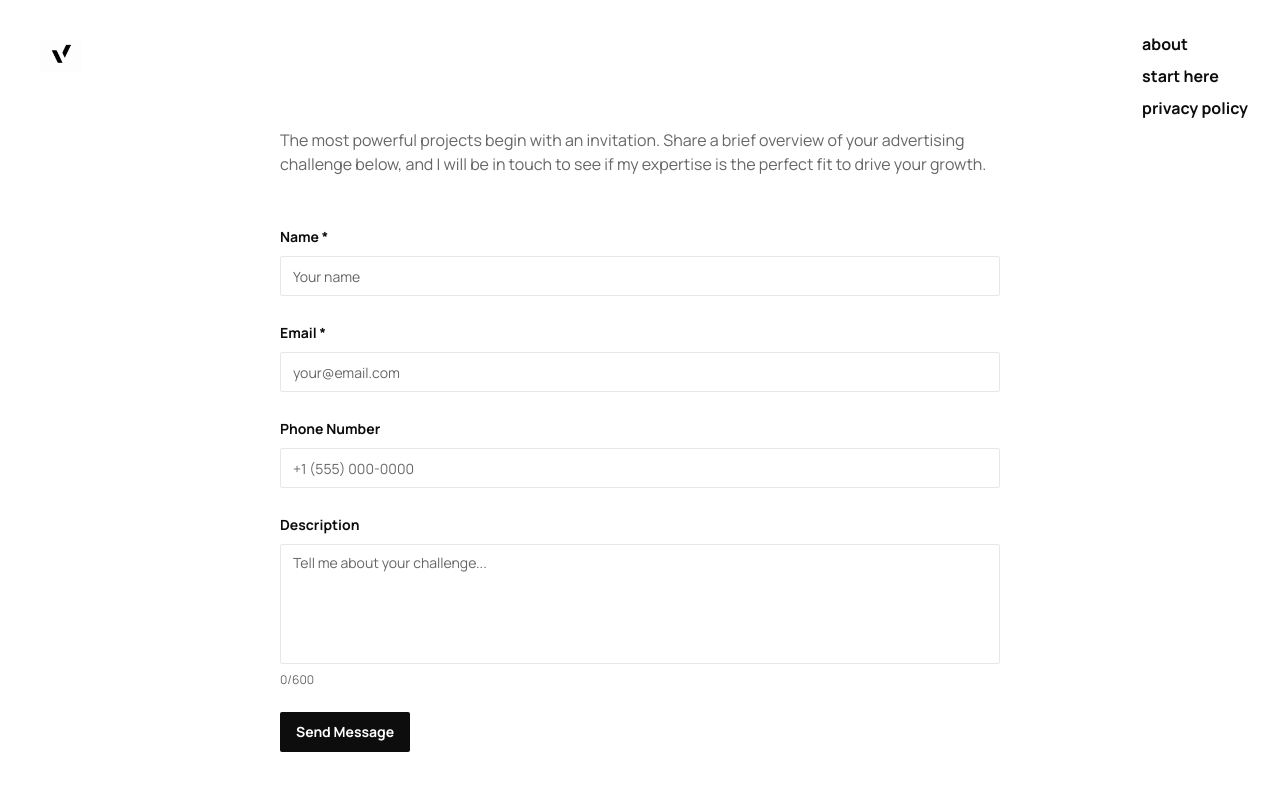
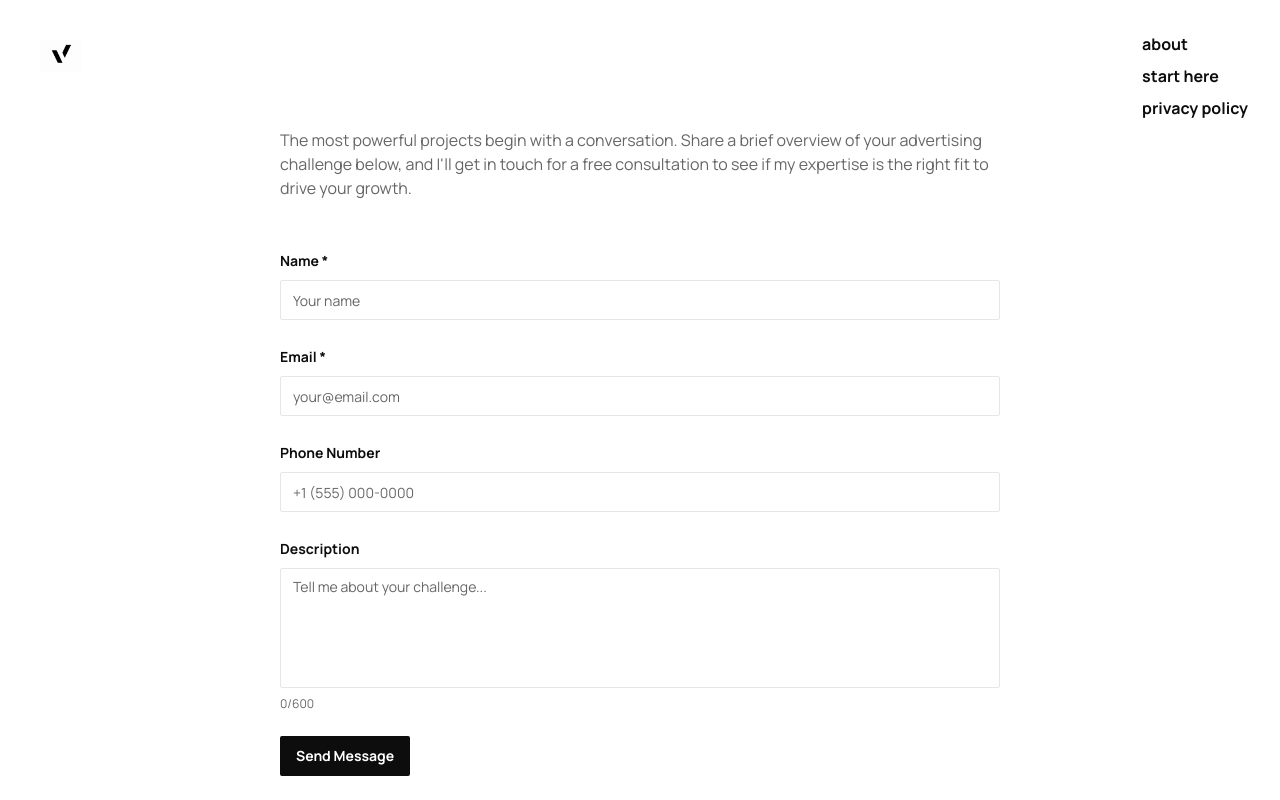
Before and after one commit to valioto/valentin-iliev-website, a React (Vite) app: page /reach-out in a window 1280 px wide. Shown: the top 800 px of the page. Built offline with nearby package versions, Linux system fonts and the light colour scheme; the HTML template or start-up script is replaced by a standard one; a web font is replaced by a local one.

Commit message:
Update lead gen form copy

```diff
--- a/src/pages/ReachOut.tsx
+++ b/src/pages/ReachOut.tsx
@@ -73,7 +73,7 @@ const ReachOut = () => {
         <div className="space-y-12 animate-fade-in">
           <div className="space-y-6">
             <p className="text-sm md:text-base text-muted-foreground leading-relaxed">
-              The most powerful projects begin with an invitation. Share a brief overview of your advertising challenge below, and I will be in touch to see if my expertise is the perfect fit to drive your growth.
+              The most powerful projects begin with a conversation. Share a brief overview of your advertising challenge below, and I'll get in touch for a free consultation to see if my expertise is the right fit to drive your growth.
             </p>
           </div>
 
```
